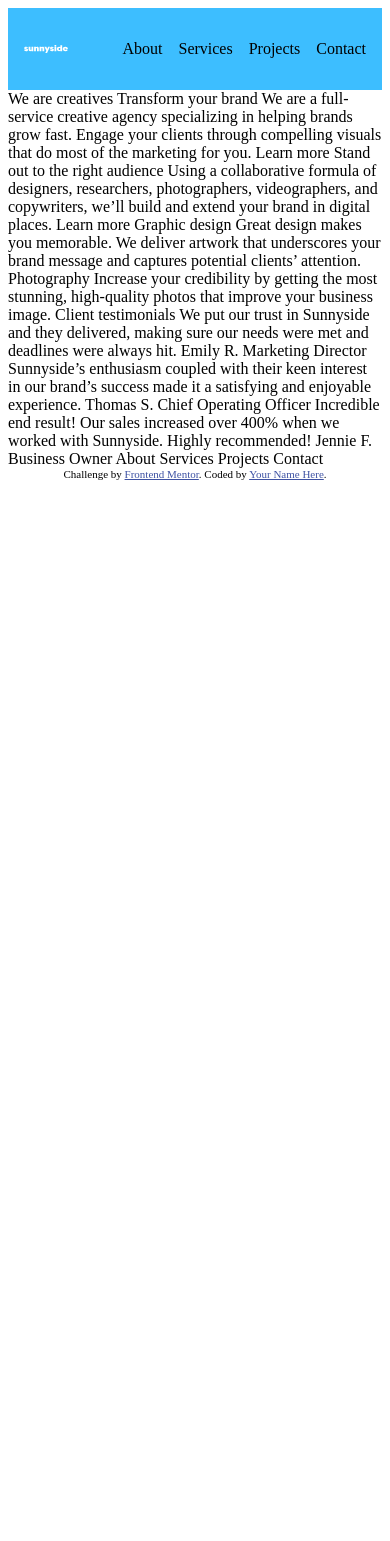
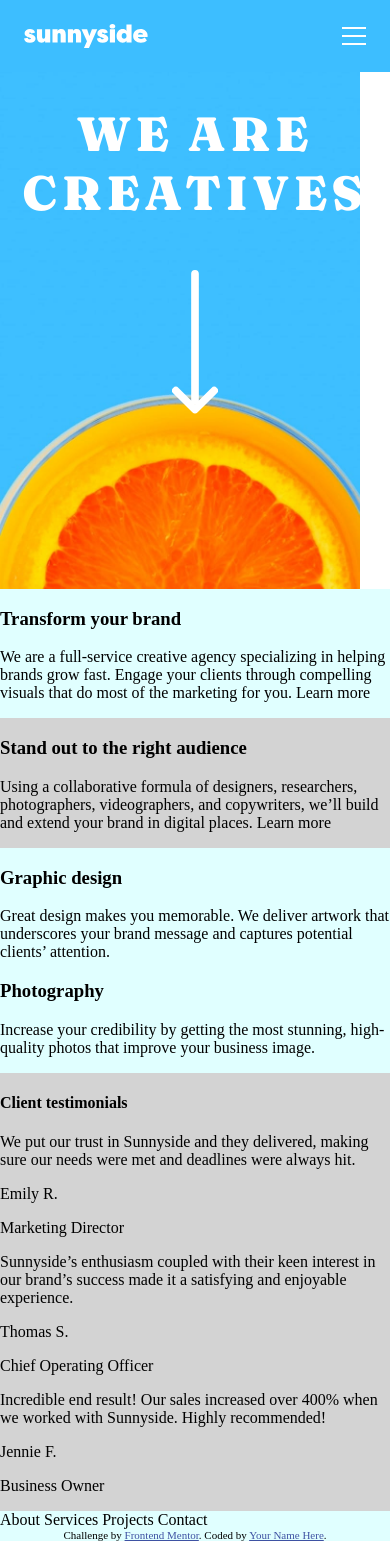
Before and after one commit to MenotiFilho/sunnysidelandingpage, a plain HTML site: page index.html in a window 390 px wide. Before the commit the page ends 844 px from the top, so only its background shows below. Drawn offline with Linux system fonts and the light colour scheme.

Commit message:
Header and hero finished

```diff
--- a/index.html
+++ b/index.html
@@ -25,34 +25,92 @@
         color: hsl(228, 45%, 44%);
       }
     </style>
+    <script src="javacript.js"></script>
   </head>
-  <body>
-    <div class="header">
-      <img class="logo-svg" src="/images/logo.svg" alt="" />
-      <ul>
-        <li>About</li>
-        <li>Services</li>
-        <li>Projects</li>
-        <li>Contact</li>
-      </ul>
+  <body><div class="header">
+          <img class="logo-svg" src="/images/logo.svg" alt="" />
+          <ul data-visible="false" class="menu-text">
+            <li>About</li>
+            <li>Services</li>
+            <li>Projects</li>
+            <li class="contact">CONTACT</li>
+          </ul>
+          <img
+            data-visible="false"
+            class="menu-ham"
+            src="/images/icon-hamburger.svg"
+            alt=""
+          />
+        </div>
+    <div class="top-image">
+      <top>
+
+      </top>
+      <div class="hero">
+        <h1 class="text-weare">WE ARE CREATIVES</h1>
+        <img class="arrow-down" src="/images/icon-arrow-down.svg" alt="" />
+      </div>
     </div>
 
-    We are creatives Transform your brand We are a full-service creative agency
-    specializing in helping brands grow fast. Engage your clients through
-    compelling visuals that do most of the marketing for you. Learn more Stand
-    out to the right audience Using a collaborative formula of designers,
-    researchers, photographers, videographers, and copywriters, we’ll build and
-    extend your brand in digital places. Learn more Graphic design Great design
-    makes you memorable. We deliver artwork that underscores your brand message
-    and captures potential clients’ attention. Photography Increase your
-    credibility by getting the most stunning, high-quality photos that improve
-    your business image. Client testimonials We put our trust in Sunnyside and
-    they delivered, making sure our needs were met and deadlines were always
-    hit. Emily R. Marketing Director Sunnyside’s enthusiasm coupled with their
-    keen interest in our brand’s success made it a satisfying and enjoyable
-    experience. Thomas S. Chief Operating Officer Incredible end result! Our
-    sales increased over 400% when we worked with Sunnyside. Highly recommended!
-    Jennie F. Business Owner About Services Projects Contact
+
+    <div class="second-part">
+      <h3>Transform your brand</h3>
+      <p>
+        We are a full-service creative agency specializing in helping brands grow
+        fast. Engage your clients through compelling visuals that do most of the
+        marketing for you. Learn more
+      </p>
+    </div>
+    <div class="third-part">
+      <h3>Stand out to the right audience</h3>
+      <p>
+        Using a collaborative formula of designers, researchers, photographers,
+        videographers, and copywriters, we’ll build and extend your brand in
+        digital places. Learn more
+      </p>
+    </div>
+    <div class="fourth-part">
+      <h3>Graphic design</h3>
+      <p>
+        Great design makes you memorable. We deliver artwork that underscores your
+        brand message and captures potential clients’ attention.
+      </p>
+      <h3>Photography</h3>
+      <p>
+        Increase your credibility by getting the most stunning, high-quality
+        photos that improve your business image.
+      </p>
+    </div>
+
+    <div class="fifth-part">
+      <h4>Client testimonials</h4>
+      <div class="test1">
+        <p>
+          We put our trust in Sunnyside and they delivered, making sure our
+          needs were met and deadlines were always hit.
+        </p>
+        <p>Emily R.</p>
+        <p>Marketing Director</p>
+      </div>
+      <test2>
+        <p>
+          Sunnyside’s enthusiasm coupled with their keen interest in our brand’s
+          success made it a satisfying and enjoyable experience.
+        </p>
+        <p>Thomas S.</p>
+        <p>Chief Operating Officer</p>
+      </test2>
+      <div class="test3">
+        <p>
+          Incredible end result! Our sales increased over 400% when we worked
+          with Sunnyside. Highly recommended!
+        </p>
+        <p>Jennie F.</p>
+        <p>Business Owner</p>
+      </div>
+    </div>
+
+    <div class="footer">About Services Projects Contact</div>
 
     <div class="attribution">
       Challenge by
@@ -60,5 +118,6 @@
         >Frontend Mentor</a
       >. Coded by <a href="#">Your Name Here</a>.
     </div>
+  </div>
   </body>
 </html>
--- /dev/null
+++ b/javacript.js
@@ -0,0 +1,19 @@
+window.onload = function () {
+  const primaryNav = document.querySelector(".menu-text");
+  const navToggle = document.querySelector(".menu-ham");
+  const body = document.querySelector("body");
+  const topImage = document.querySelector(".top-image");
+
+  navToggle.addEventListener("click", function closeMenu() {
+    const visibility = primaryNav.getAttribute("data-visible");
+    if (visibility === "false") {
+      primaryNav.setAttribute("data-visible", true);
+      navToggle.setAttribute("data-visible", true);
+      body.style.overflow = "hidden";
+    } else {
+      primaryNav.setAttribute("data-visible", false);
+      navToggle.setAttribute("data-visible", false);
+      body.style.overflow = "visible";
+    }
+  });
+};
--- a/style.css
+++ b/style.css
@@ -1,3 +1,14 @@
+@import url("https://fonts.googleapis.com/css2?family=Fraunces:ital,wght@0,100;0,200;0,300;0,400;0,500;0,600;0,700;0,800;0,900;1,100;1,200;1,300;1,400;1,500;1,600;1,700;1,800;1,900&display=swap");
+@import url("https://fonts.googleapis.com/css2?family=Barlow:wght@600&display=swap");
+
+body {
+  background-color: lightcyan;
+  margin: 0em;
+  display: flex;
+  flex-direction: column;
+  overflow: initial;
+}
+
 ul {
   list-style: none;
   display: flex;
@@ -5,13 +16,143 @@ ul {
   gap: 1em;
 }
 .header {
-  background-color: #3DBEFF;
+  background-color: #3dbeff;
   display: flex;
   align-items: center;
   justify-content: space-between;
-  padding: 1em;
+  top: 0px;
+  left: 0px;
+  right: 0px;
+  position: sticky;
+  opacity: 1;
 }
-.logo-svg{
-    height: 13%;
-    width: 13%;
+.logo-svg {
+  margin-left: 1.5em;
 }
+.menu-text {
+  color: white;
+  margin-right: 1.5em;
+  display: flex;
+  align-items: center;
+  justify-content: flex-end;
+  font-family: Barlow;
+  font-weight: 600;
+}
+.contact {
+  color: black;
+  background-color: hsl(51, 100%, 49%);
+  border-radius: 5em;
+  padding: 0.7em;
+  padding-left: 1.8em;
+  padding-right: 1.8em;
+  padding-top: 1em;
+  padding-bottom: 1em;
+  font-family: Fraunces;
+  font-weight: 700;
+  font-size: 0.9em;
+}
+.menu-ham {
+  display: none;
+}
+
+@media (max-width: 35em) {
+  .menu-text {
+    color: hsl(232, 10%, 55%);
+
+    position: fixed;
+    inset: 0 0 0 30%;
+    background: white;
+    flex-direction: column;
+    align-items: center;
+    justify-content: center;
+    height: fit-content;
+    width: 14em;
+    margin-top: 3.5em;
+    padding-left: 20px;
+    margin-left: auto;
+    font-size: 1.2em;
+    gap: 1.8em;
+    max-height: 0;
+    overflow: hidden;
+    transition: max-height 350ms ease-out;
+    opacity: 0;
+    transition: ease-in 350ms, opacity 350ms;
+  }
+
+  .menu-text[data-visible="true"] {
+    max-height: 220px;
+    padding-top: 2em;
+    padding-bottom: 2em;
+    border-right: 20px solid white;
+    border-top: 20px solid transparent;
+    background-clip: padding-box;
+    transition: max-height 350ms ease-in;
+    opacity: 1;
+    transition: ease-in 350ms, opacity 350ms;
+  }
+
+  .menu-ham {
+    display: flex;
+    margin-right: 1.5em;
+    cursor: pointer;
+
+    opacity: 1;
+    transition: visibility 0s ease-in 0s, opacity 300ms;
+  }
+
+  .menu-ham[data-visible="true"] {
+    opacity: 0.5;
+    transition: visibility 0s ease-out 0s, opacity 300ms;
+  }
+  .top-image {
+    background-image: url(/images/mobile/image-header.jpg);
+    background-color: #fff;
+    color: #000;
+    height: 517px;
+    background-repeat: no-repeat;
+    background-size: contain;
+  }
+
+  .hero {
+    display: flex;
+    flex-direction: column;
+    align-items: center;
+    justify-content: center;
+    flex-wrap: wrap;
+    gap: 1em;
+  }
+
+  .text-weare {
+    font-family: Fraunces;
+    font-weight: 900;
+    font-size: 3em;
+
+    letter-spacing: 0.1em;
+    color: white;
+    text-align: center;
+  }
+  .arrow-down {
+    height: 9em;
+    width: auto;
+  }
+  .header {
+    padding-top: 1.5em;
+    padding-bottom: 1.5em;
+  }
+}
+
+.second-part {
+  background: lightcyan;
+}
+.third-part {
+  background: lightgray;
+}
+.fourth-part {
+  background: lightcyan;
+}
+.fifth-part {
+  background: lightgray;
+}
+.footer {
+  background: lightcyan;
+}
```
